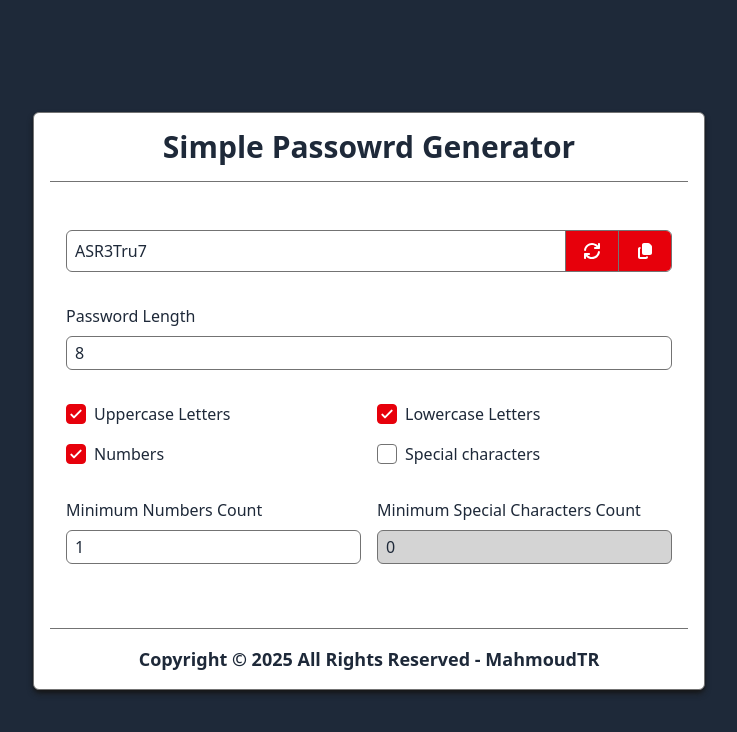
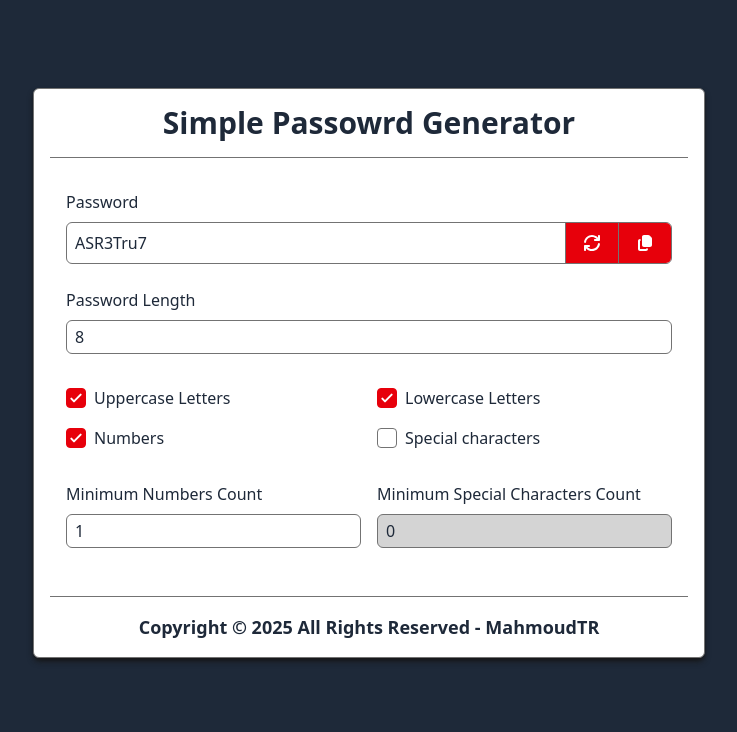
Before and after one commit to Mahmoud217TR/simple-password-generator, a Vue app: page / in a window 1280 px wide. Shown: the top 732 px of the page, without its empty margins (271-1008 px from the left). Built offline with nearby package versions, Linux system fonts and the light colour scheme.

Commit message:
chor: enhanced accessibility & seo

```diff
--- a/index.html
+++ b/index.html
@@ -1,11 +1,13 @@
 <!DOCTYPE html>
-<html lang="">
+<html lang="en">
 
 <head>
   <meta charset="UTF-8">
   <link rel="icon" href="/favicon.ico">
   <meta name="viewport" content="width=device-width, initial-scale=1.0">
   <title>Simple Password Generator - By MahmoudTR</title>
+  <meta name="description"
+    content="A simple password generator web application deveolped by MahmoudTR, made with Vue.js & Tailwind CS">
 </head>
 
 <body class="bg-gray-800 text-white">
--- a/src/App.vue
+++ b/src/App.vue
@@ -5,7 +5,7 @@
 </script>
 
 <template>
-  <header class="h-20">
+  <header class="h-14">
 
   </header>
 
@@ -17,7 +17,7 @@
         </h1>
         <hr class="mt-4 mb-8 border-neutral-500">
       </template>
-      <PasswordGenerator class="p-4" />
+      <PasswordGenerator class="px-4" />
       <template #footer>
         <hr class="mt-8 mb-4 border-neutral-500">
         <p class="text-center text-lg font-semibold">
--- a/src/components/PasswordGenerator.vue
+++ b/src/components/PasswordGenerator.vue
@@ -7,7 +7,11 @@
 
 <template>
   <form @submit.prevent="generate">
-    <div class="flex w-full border border-neutral-500 rounded-md overflow-hidden mb-8">
+    <div class="flex flex-col gap-2 mb-6">
+      <label for="password" class="text-start">
+      Password
+    </label>
+    <div class="flex w-full border border-neutral-500 rounded-md overflow-hidden">
       <input id='password' class="px-2 py-1 w-full" type="text" v-model="password" disabled>
       <RegularButton class="px-4 py-2 border-x border-neutral-500" type="submit" title="Regenerate">
         <font-awesome-icon icon="fa-solid fa-arrows-rotate" />
@@ -15,6 +19,7 @@
       <RegularButton class="px-4 py-2" @click.prevent="copyPassword" title="Copy">
         <font-awesome-icon icon="fa-solid fa-copy" />
       </RegularButton>
+    </div>
     </div>
     <div class="flex gap-8 flex-col my-4">
       <div class="grid grid-cols-1 gap-2 justify-center items-center">
@@ -50,7 +55,7 @@
           <label for="min-numbers">
             Minimum Numbers Count
           </label>
-          <InputField type="number" :min="includeNumbers ? '1' : '0'" :max="maxNumbers"
+          <InputField id="min-numbers" type="number" :min="includeNumbers ? '1' : '0'" :max="maxNumbers"
             v-model.lazy="minNumbers" :disabled="!includeNumbers" @change="generate" />
         </div>
         <div class="flex flex-col gap-2">
```
